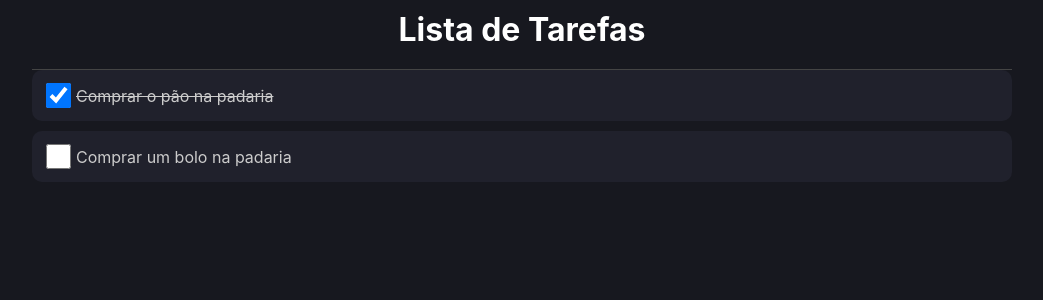
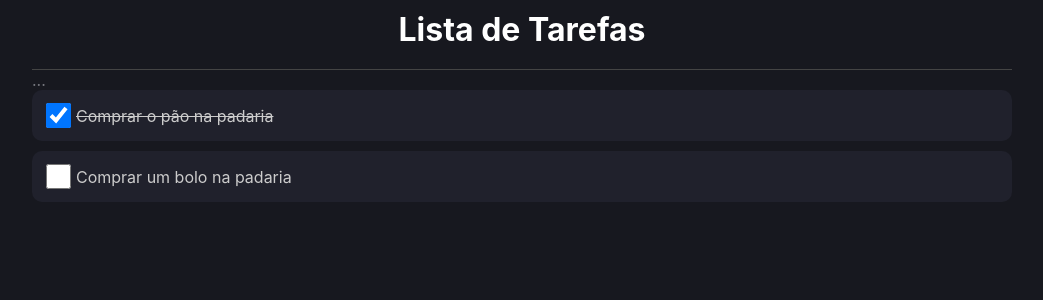
Before and after one commit to jgapadua/Projetos-ReactJS, a React (Vite) app in the folder todolist/: page / in a window 1280 px wide. Shown: the top 300 px of the page, without its empty margins (118-1161 px from the left). Built offline with nearby package versions, Linux system fonts and the light colour scheme.

Commit message:
comecando AddArea

```diff
--- a/todolist/src/App.tsx
+++ b/todolist/src/App.tsx
@@ -2,6 +2,7 @@ import {useState} from 'react';
 import * as C from './App.styles';
 import {Item} from './types/Item'
 import { ListItem } from './components/ListItem';
+import { AddArea } from './components/AddArea';
 
 
  const App=()=> {
@@ -14,6 +15,7 @@ import { ListItem } from './components/ListItem';
       <C.Container>
       <C.Area>
       <C.Header>Lista de Tarefas</C.Header>
+        <AddArea/>
 
         {list.map((item, index)=>(
           <ListItem key={index} item={item}/>
--- /dev/null
+++ b/todolist/src/components/AddArea/index.tsx
@@ -0,0 +1,9 @@
+import * as C from './styles';
+
+export const AddArea=() =>{
+  return (
+    <C.Container>
+      ...
+    </C.Container>
+  )
+}
--- /dev/null
+++ b/todolist/src/components/AddArea/styles.ts
@@ -0,0 +1,3 @@
+import styled from "styled-components";
+
+export const Container = styled.div``
```
